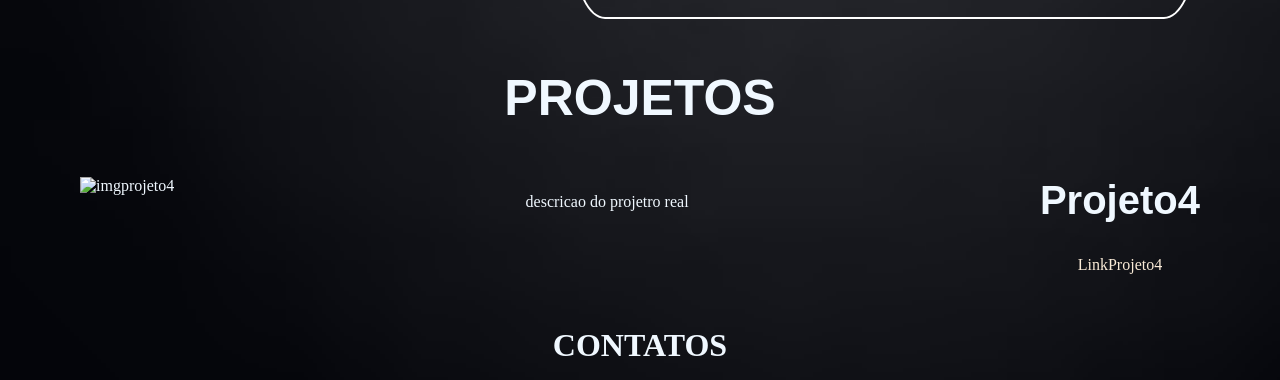
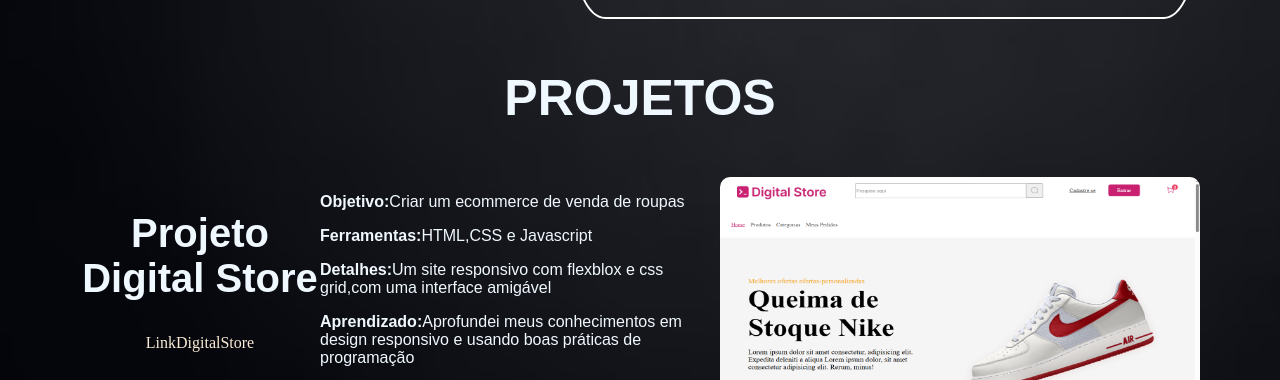
Before and after one commit to paulinhouy/portifolio, a plain HTML site: page index.html in a window 1280 px wide. Shown: the part 1587-1967 px from the top of the page. Drawn offline with Linux system fonts and the light colour scheme.

Commit message:
colocando os projetos

```diff
--- a/index.html
+++ b/index.html
@@ -54,10 +54,16 @@ Tenho experiência prática em projetos pessoais que demonstram minha capacidade
         <h3 id="pagprojeto"> PROJETOS</h3>
 <div id="projetos">
     <div class="esquadramento1">
-        <img id="imgprojeto" src="#" alt="imgprojeto4">
-        <p id="decriprojeto">descricao do projetro real</p>
-        <section id="projeto1"> <h2 id="nameprojeto1">Projeto4</h2>
-            <a id="linkprojeto1" href="#">LinkProjeto4</a></section>
+        <img id="imgprojeto" src="imagens/Captura de Tela (1).png" alt="imgprojeto4">
+        <div id="descricaoprojeto">
+
+            <p id="decriprojeto"><b>Objetivo:</b>Criar um ecommerce de venda de roupas</p>
+            <p id="decriprojeto"><b>Ferramentas:</b>HTML,CSS e Javascript</p>
+            <p id="decriprojeto"><b>Detalhes:</b>Um site responsivo com flexblox e css grid,com uma interface amigável</p>
+            <p id="decriprojeto"><b>Aprendizado:</b>Aprofundei meus conhecimentos em design responsivo  e usando boas práticas de programação</p>
+        </div>
+        <section id="projeto1"> <h2 id="nameprojeto1">Projeto Digital Store</h2>
+            <a id="linkprojeto1" href="#">LinkDigitalStore</a></section>
         </div>
 </div>
         <h1 id="contatar">CONTATOS</h1>
--- a/style.css
+++ b/style.css
@@ -195,6 +195,7 @@ bottom: 2rem;
 }
 .esquadramento1{
 display: flex;
+flex-direction: row-reverse;
 justify-content: space-between;
 width: 100vw;
 padding-left: 5rem;
@@ -207,17 +208,27 @@ padding-right: 5rem;
     justify-content: center;
 
 }
+#projeto1{
+    display: flex;
+    justify-content: center;
+    flex-direction: column;
+    width: 15rem;
+}
 #nameprojeto1{
     font-size: 40px;
     text-align: center;
     font-family: sans-serif;
+    letter-spacing: 1;
 }
 #linkprojeto1{
     display: flex;
     justify-content: center;
-    text-align: center;
+    align-items: center;
     text-decoration: none;
     color: antiquewhite;
+
+
+
 }
 #contatar{
     display: flex;
@@ -285,3 +296,14 @@ footer{
     bottom: 10px;
     font-family: 'Courier New', Courier, monospace;
 }
+#imgprojeto{
+    width: 30rem;
+    height: 15rem;
+    border-radius: 10px;
+}
+#descricaoprojeto{
+    font-family: sans-serif;
+    flex-wrap: wrap;
+    max-width: 25rem;
+    letter-spacing: 0.75;
+}
```
Also changed, not shown: imagens/Captura de Tela (1).png (added).
